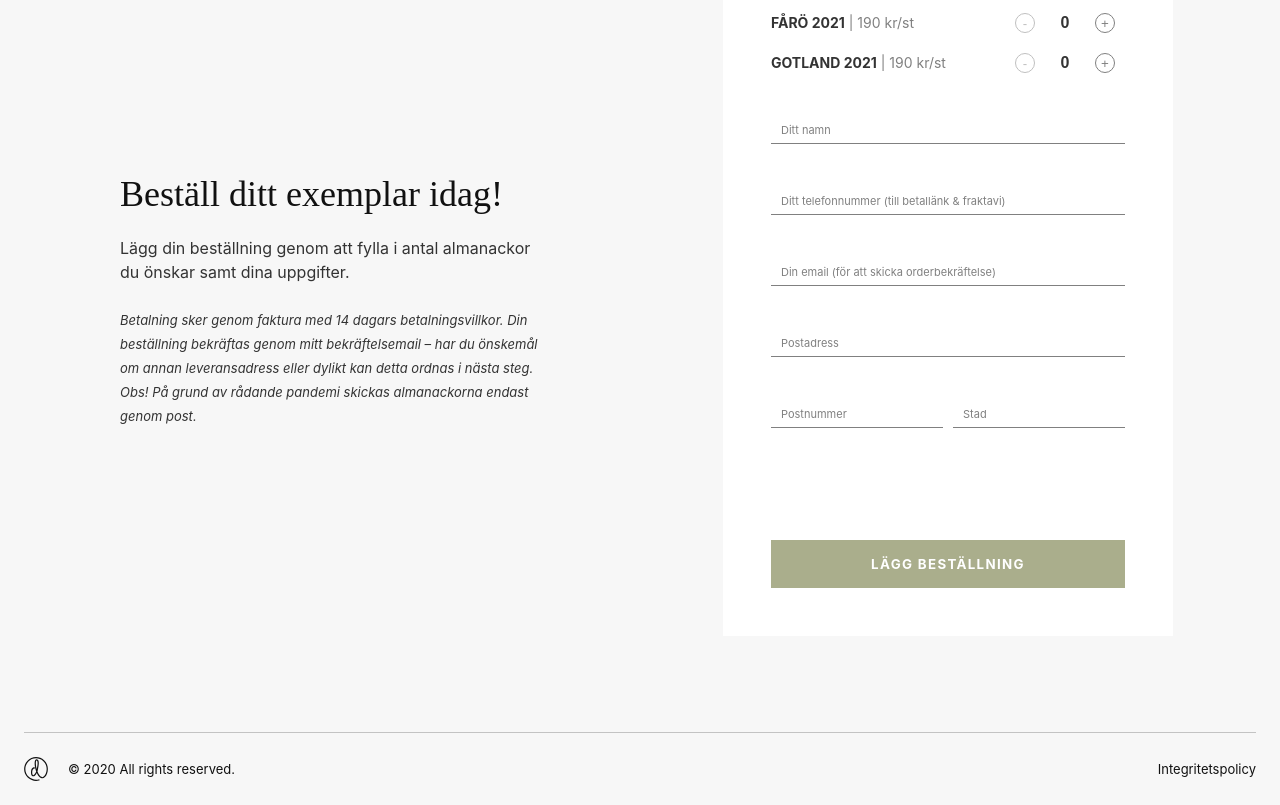
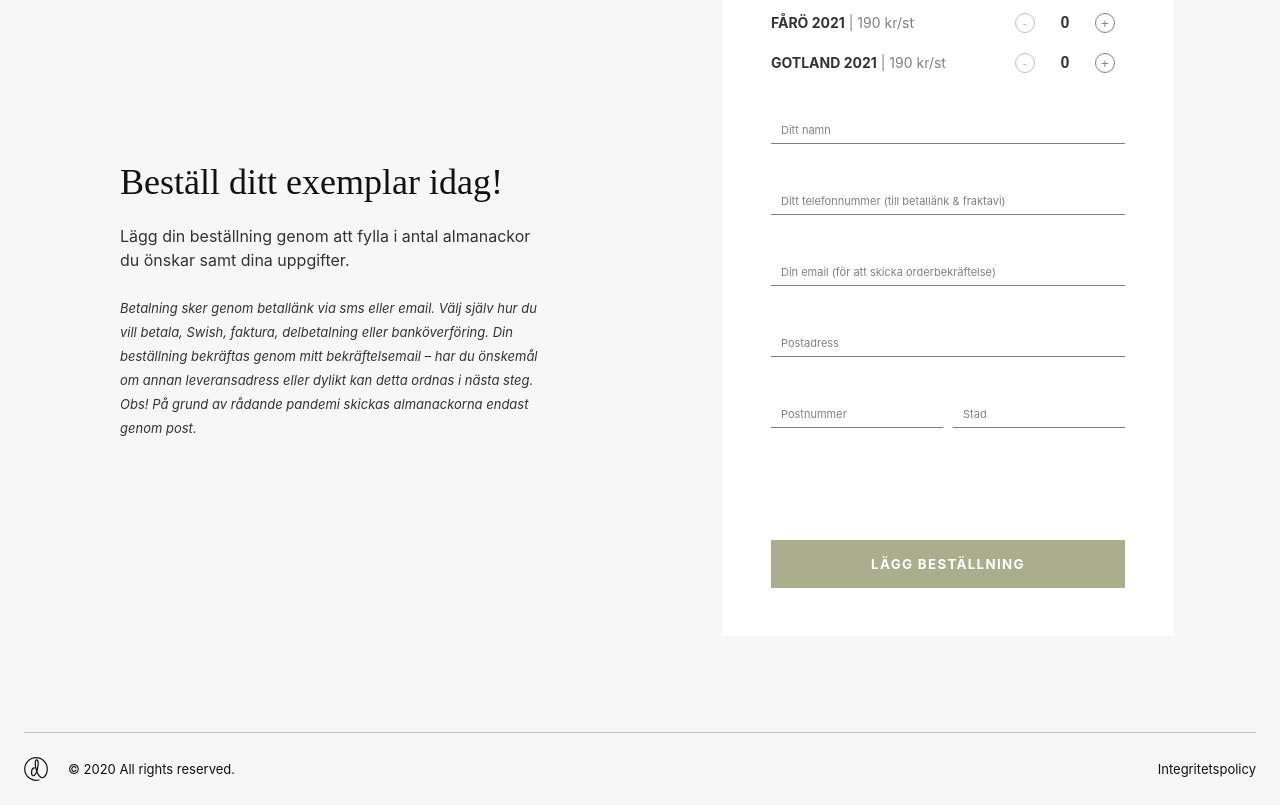
Before and after one commit to dtangerfors/juice, a Gatsby site: page /almanacka in a window 1280 px wide. Shown: the part 2346-3151 px from the top of the page. Built offline with nearby package versions, Linux system fonts and the light colour scheme; Gatsby itself is replaced by a stand-in of ours; a web font is replaced by a local one; what @prismicio/gatsby-source-prismic-graphql would draw is missing.

Commit message:
Updated information text

```diff
--- a/src/pages/almanacka.js
+++ b/src/pages/almanacka.js
@@ -351,7 +351,7 @@ export default () => {
                         <SplitContent>
                             <H2>Beställ ditt exemplar idag!</H2>
                             <Paragraph>Lägg din beställning genom att fylla i antal almanackor du önskar samt dina uppgifter.</Paragraph>
-                            <Information>Betalning sker genom faktura med 14 dagars betalningsvillkor. Din beställning bekräftas genom mitt bekräftelsemail – har du önskemål om annan leveransadress eller dylikt kan detta ordnas i nästa steg.</Information>
+                            <Information>Betalning sker genom betallänk via sms eller email. Välj själv hur du vill betala, Swish, faktura, delbetalning eller banköverföring. Din beställning bekräftas genom mitt bekräftelsemail – har du önskemål om annan leveransadress eller dylikt kan detta ordnas i nästa steg.</Information>
                             <Information secondary>Obs! På grund av rådande pandemi skickas almanackorna endast genom post.</Information>
                         </SplitContent>
                         <FormSplit>
```
